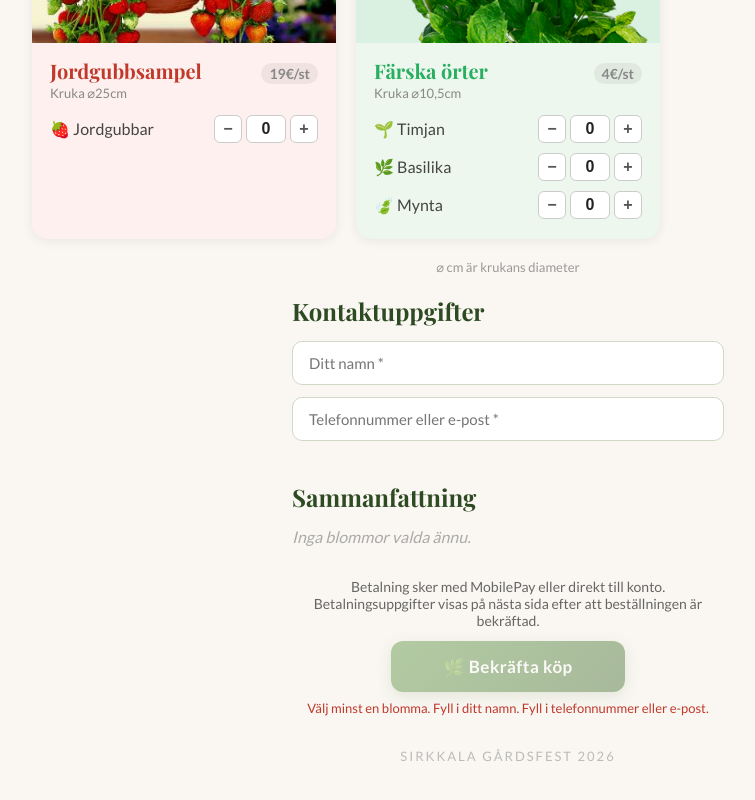
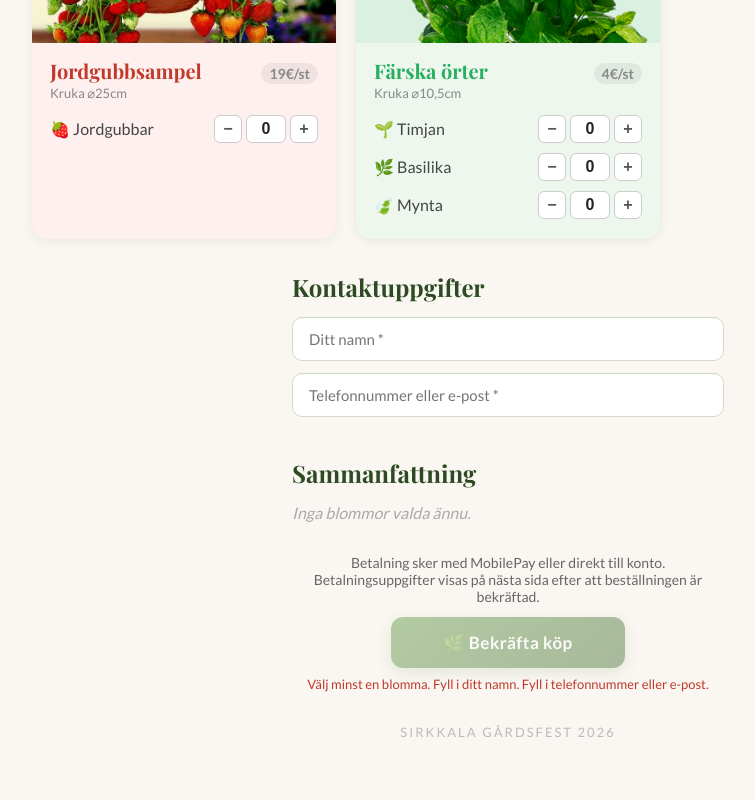
Before and after one commit to Artur-/sirkkala-blommor, a React (Vite) app: page / in a window 1280 px wide. Shown: the part 1014-1814 px from the top of the page, without its empty margins (132-887 px from the left). Built offline with nearby package versions, Linux system fonts and the light colour scheme.

Commit message:
Remove diameter explanation text

```diff
--- a/src/App.jsx
+++ b/src/App.jsx
@@ -167,17 +167,6 @@ export default function App() {
           />
         ))}
       </div>
-      <p
-        style={{
-          textAlign: "center",
-          fontSize: 13,
-          color: "#999",
-          margin: "-12px 0 20px",
-          padding: "0 24px",
-        }}
-      >
-        ⌀ cm är krukans diameter
-      </p>
 
       {/* ── Contact ── */}
       <section
```
